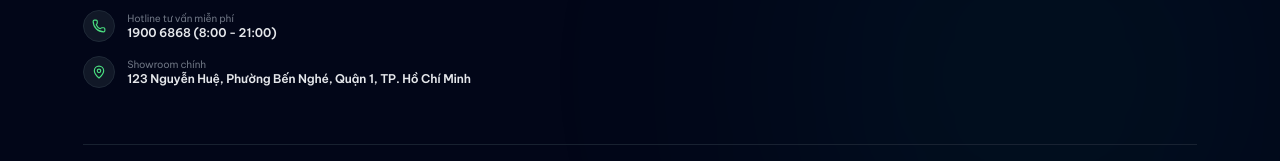
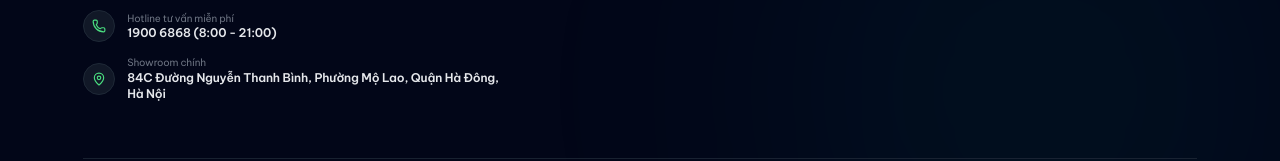
Before and after one commit to DangTrongLuong/NextGen-Suggest-Frontend, a React (Vite) app: page / in a window 1280 px wide. Shown: the part 1576-1737 px from the top of the page. Built offline with nearby package versions, Linux system fonts and the light colour scheme; no server answers.

Commit message:
style: update showroom address to CMC University in Footer

```diff
--- a/src/components/layout/Footer.jsx
+++ b/src/components/layout/Footer.jsx
@@ -228,7 +228,7 @@ const Footer = () => {
               {[
                 { icon: Mail, text: 'support@nivora.vn', label: 'Email chăm sóc khách hàng' },
                 { icon: Phone, text: '1900 6868 (8:00 - 21:00)', label: 'Hotline tư vấn miễn phí' },
-                { icon: MapPin, text: '123 Nguyễn Huệ, Phường Bến Nghé, Quận 1, TP. Hồ Chí Minh', label: 'Showroom chính' },
+                { icon: MapPin, text: '84C Đường Nguyễn Thanh Bình, Phường Mộ Lao, Quận Hà Đông, Hà Nội', label: 'Showroom chính' },
               ].map(({ icon: Icon, text, label }) => (
                 <div key={text} className="flex items-center gap-3 text-xs text-slate-400 group">
                   <div className="w-8 h-8 rounded-xl bg-slate-900 border border-slate-800 flex items-center justify-center shrink-0 group-hover:border-emerald-500/50 group-hover:bg-emerald-500/10 transition-all">
```
